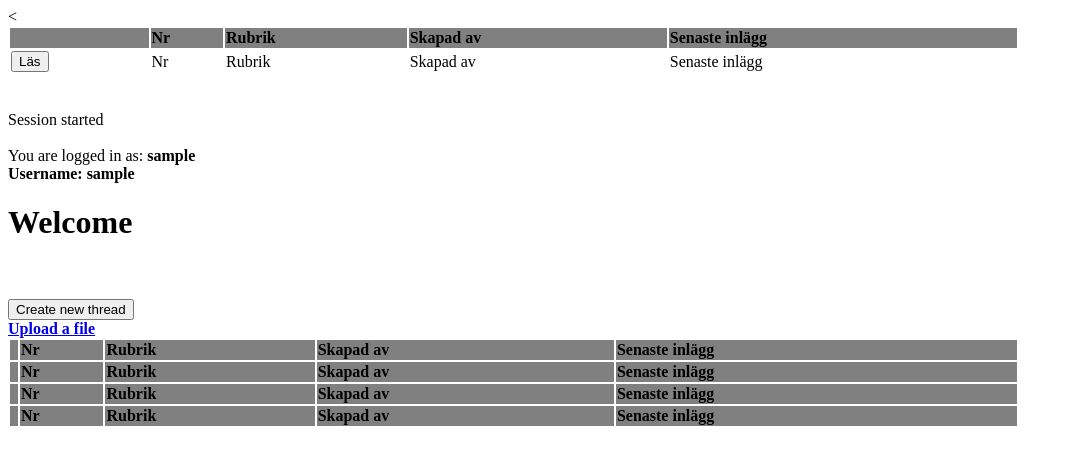
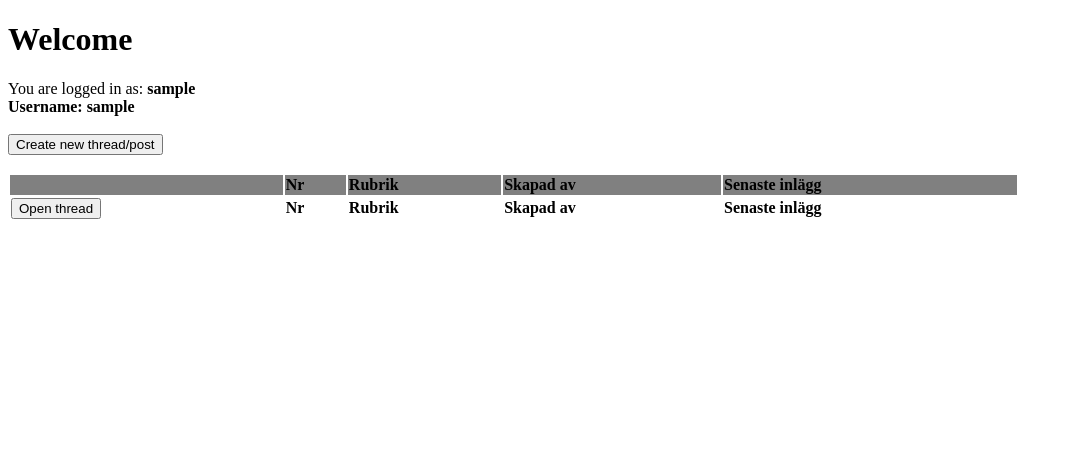
Before and after one commit to Vincentcf/FFF---Vincentcf, a PHP site: page / in a window 1280 px wide. Shown: the top 465 px of the page, without its empty margins (0-1072 px from the left). Run offline with PHP 8.4, Linux system fonts and the light colour scheme; the visitor is signed in with stand-in values (Sample User, id 1); lists and menus that the app fills with data are empty.

Commit message:
Senaste med upload

```diff
--- a/index.php
+++ b/index.php
@@ -9,8 +9,54 @@
 </head>
 <body>
 
+    <?php
+    session_start();
 
-<<table class="threads">
+    $servername = "localhost";
+    $username = "root";
+    $password = "";
+    $DBname = "forum";
+    $conn = new mysqli($servername, $username, $password, $DBname);
+
+    echo '<h1>Welcome</h1>';
+
+    echo 'You are logged in as: ' . '<b>' . $_SESSION['loginname'] . "<br>" .  "Username: " . $_SESSION["username"] . '<b><br><br>';
+
+    echo "<button onclick=showForm() >" . "Create new thread/post" . "</button>" . "<br><br>";
+
+    /*
+    echo "<table class=threads>";
+    echo "<tbody>";
+    echo "<tr class=threadRow>" . "<th>  </th>" . "<th>Nr</th>" . "<th>Rubrik</th>" . "<th>Skapad av</th>" . "<th>Senaste inlägg</th>" . "</tr>";
+    echo "<tr class=threadRow>" . "<th>  </th>" . "<th>Nr</th>" . "<th>Rubrik</th>" . "<th>Skapad av</th>" . "<th>Senaste inlägg</th>" . "</tr>";
+    echo "<tr class=threadRow>" . "<th>  </th>" . "<th>Nr</th>" . "<th>Rubrik</th>" . "<th>Skapad av</th>" . "<th>Senaste inlägg</th>" . "</tr>";
+    echo "<tr class=threadRow>" . "<th>  </th>" . "<th>Nr</th>" . "<th>Rubrik</th>" . "<th>Skapad av</th>" . "<th>Senaste inlägg</th>" . "</tr>";
+    echo "</tbody>";
+    echo "</table>";
+    */
+
+    ?>
+
+<script type="text/javascript">
+    function showForm() {
+        document.getElementById('formElement').style.display = 'block';
+        }
+</script>
+
+
+    <form id="formElement" action="createThread.php" method="post">
+        <input type="text" name="title" placeholder="Title"> <br>
+        <input type="text" name="descr" placeholder="Description"> <br>
+        <input type="tel" name="contactInfo" placeholder="Contact info"> <br>
+        <input type="file" name="uploadedFile" placeholder="File"> <br>
+    <!-- <a href='uploadFile.php'>Upload a file</a> <br> -->
+        <input type="submit" value="Submit">
+        <br><br>
+    </form>
+
+
+
+<table class="threads">
     <tbody>
         <tr class="threadRow">
             <th></th>
@@ -29,7 +75,7 @@
                     <input type="hidden" name="topicid" value="0">
                     <input type="hidden" name="updates" value="1">
                     <input type="hidden" name="originator" value="holros">
-                    <input class="result" type="submit" name="submit" value="Läs">
+                    <input class="result" type="submit" name="submit" value="Open thread">
                 </form>
             </td>
             <td> Nr </td>
@@ -40,43 +86,6 @@
 
     </tbody>
 </table>
-    <?php
-    session_start();
-
-    $servername = "localhost";
-    $username = "root";
-    $password = "";
-    $DBname = "forum";
-    $conn = new mysqli($servername, $username, $password, $DBname);
-    $sql = "SELECT * FROM users (fname, lname, username, pass, pfp, time)";
-
-    /*
-    $fname = $_POST["fname"];
-    $lname = $_SESSION["lname"];
-    $username = $_SESSION["username"];
-    $pfp = $_SESSION["pfp"];
-    */
-
-    echo "<br> <br>" . "Session started" . "<br><br>";
-
-    echo 'You are logged in as: ' . '<b>' . $_SESSION['loginname'] . "<br>" .  "Username: " . $_SESSION["username"] . '<b>';
-    echo '<h1>Welcome</h1>';
-
-    echo "<br> <br>" . '<form method="post" action="createThread.php">' . '<button type="submit">' .
-    "Create new thread" . '</button>' . '<form>' . "<br>";
-    echo "<a href='uploadFile.php'>Upload a file</a>";
-   /* echo "<p class=p_acc>Your account details:</p>" . "Name: " . "<br>" . "Email: " . "<br>" . "Website: " . "<br>" . "Comment: " . "<br><br>"; */
-
-
-    echo "<table class=threads>";
-    echo "<tbody>";
-    echo "<tr class=threadRow>" . "<th>  </th>" . "<th>Nr</th>" . "<th>Rubrik</th>" . "<th>Skapad av</th>" . "<th>Senaste inlägg</th>" . "</tr>";
-    echo "<tr class=threadRow>" . "<th>  </th>" . "<th>Nr</th>" . "<th>Rubrik</th>" . "<th>Skapad av</th>" . "<th>Senaste inlägg</th>" . "</tr>";
-    echo "<tr class=threadRow>" . "<th>  </th>" . "<th>Nr</th>" . "<th>Rubrik</th>" . "<th>Skapad av</th>" . "<th>Senaste inlägg</th>" . "</tr>";
-    echo "<tr class=threadRow>" . "<th>  </th>" . "<th>Nr</th>" . "<th>Rubrik</th>" . "<th>Skapad av</th>" . "<th>Senaste inlägg</th>" . "</tr>";
-    echo "</tbody>";
-    echo "</table>";
-    ?>
 
 
 </body>
--- a/style.css
+++ b/style.css
@@ -7,3 +7,15 @@ th {
 th{
     text-align: left;
 }
+
+#formElement{
+    display:none;
+    color: red;
+
+}
+
+.postedThread{
+    font-weight: bold;
+    font-size: 20px;
+    font-style: oblique;
+}
--- a/threadConfirmation.php
+++ /dev/null
@@ -1,5 +0,0 @@
-<?php
-session_start();
-
-echo "Här ska det stå om threaden skapades eller inte, och så ska man kunna gå tillbaka till startsidan där alla skapade threads finns";
-?>
```
Also changed, not shown: createThread.php (+47 -1 lines).
